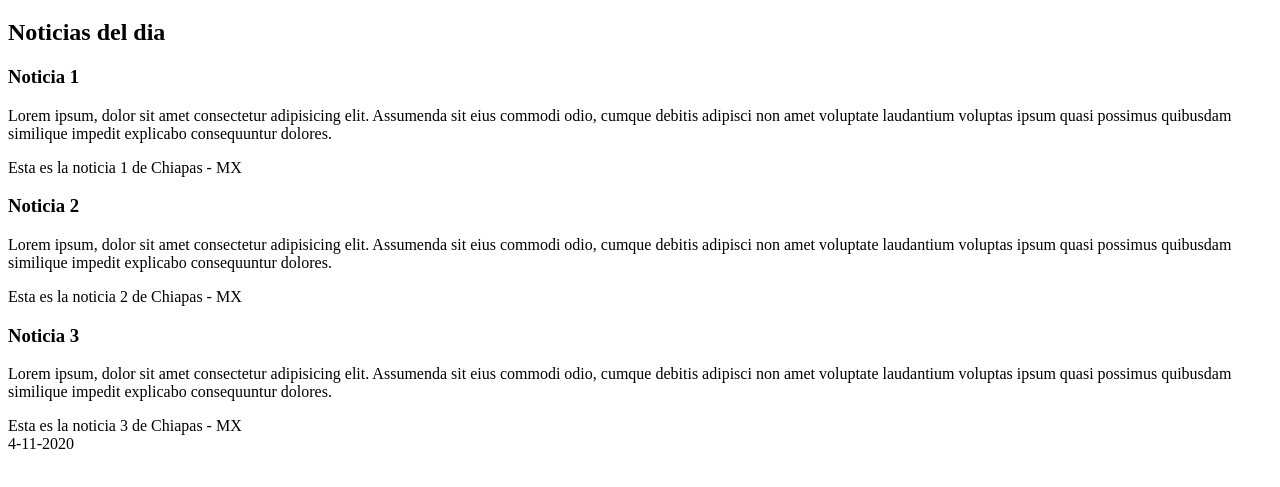
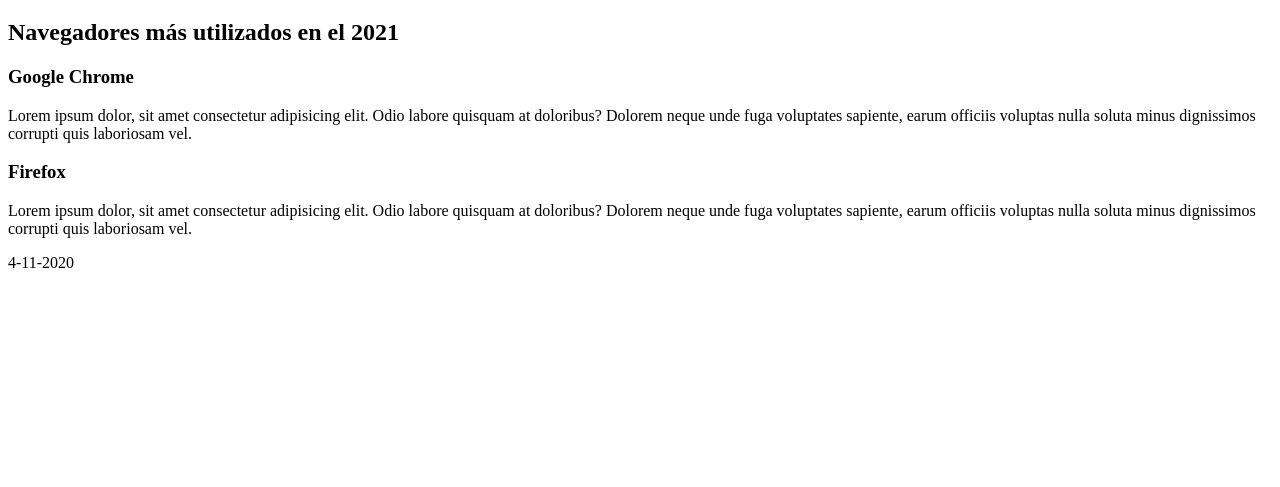
Before and after one commit to LuisReyes97/CourseHTML, a plain HTML site: page section.html in a window 1280 px wide. Shown: the part 61-548 px from the top of the page. Drawn offline with Linux system fonts and the light colour scheme.

Commit message:
Luis Reyes
Ejemplo de estructura de section vs article con ambas , validando por la w3

```diff
--- a/section.html
+++ b/section.html
@@ -10,7 +10,7 @@
         <h1>NOTICIAS NACIONALES</h1>
     </header>
     <main>
-        <section>
+       <!-- <section>
             <h2>Noticias del dia</h2>
             <article>
                 <h3>Noticia 1</h3>
@@ -27,7 +27,19 @@
                 <p>Lorem ipsum, dolor sit amet consectetur adipisicing elit. Assumenda sit eius commodi odio, cumque debitis adipisci non amet voluptate laudantium voluptas ipsum quasi possimus quibusdam similique impedit explicabo consequuntur dolores.</p>
                 <footer>Esta es la noticia 3 de Chiapas - MX</footer>
             </article>
-        </section>
+        </section> -->
+        <article>
+            <h2>Navegadores más utilizados en el 2021</h2>
+            <section>
+                <h3>Google Chrome</h3>
+                <p>Lorem ipsum dolor, sit amet consectetur adipisicing elit. Odio labore quisquam at doloribus? Dolorem neque unde fuga voluptates sapiente, earum officiis voluptas nulla soluta minus dignissimos corrupti quis laboriosam vel.</p>
+            </section>
+            <section>
+                <h3>Firefox</h3>
+                <p>Lorem ipsum dolor, sit amet consectetur adipisicing elit. Odio labore quisquam at doloribus? Dolorem neque unde fuga voluptates sapiente, earum officiis voluptas nulla soluta minus dignissimos corrupti quis laboriosam vel.</p>
+            </section>
+        </article>
+
     </main>
     <footer>
         4-11-2020
```
